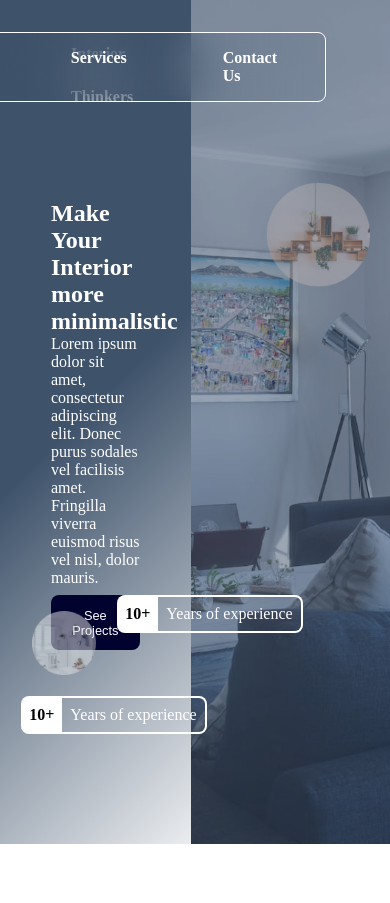
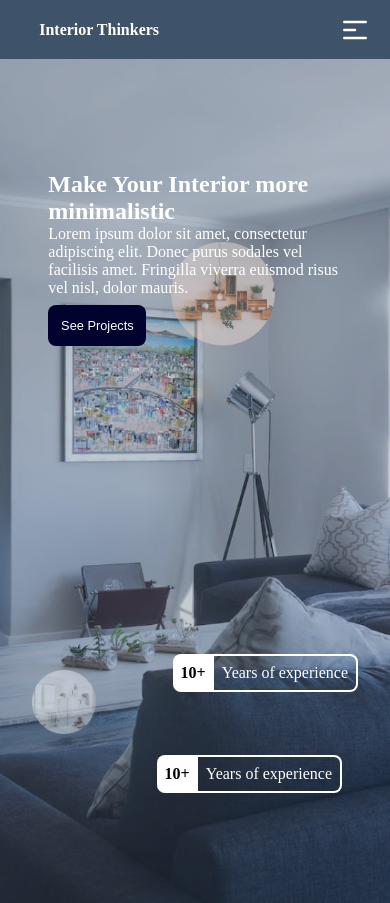
Before and after one commit to Habidoye97/responsive-hero-page, a React (Create React App) app: page / in a window 390 px wide. Before the commit the page ends 844 px from the top, so only its background shows below. Built offline with nearby package versions, Linux system fonts and the light colour scheme.

Commit message:
Update app, navbar component and app.css and navbar.css file

```diff
--- a/src/App.css
+++ b/src/App.css
@@ -122,7 +122,7 @@
 
 .frame-container {
   position: absolute;
-  z-index: 5;
+  z-index: 1;
 }
 
 .first {
@@ -136,3 +136,42 @@
   right: -1rem;
 
 }
+
+@media screen and (max-width: 1024px) {
+
+  .header-right {
+    display: none;
+  }
+
+  .header-left {
+    background-image: url(./images/frame.png);
+    background-repeat: no-repeat;
+    background-size: cover;
+    background-position: center;
+  }
+
+  .first {
+    bottom: 25%;
+    right: 2rem;
+
+  }
+
+  .second {
+    bottom: 13%;
+    right: 3rem;
+
+  }
+   .interior-page-head {
+    width: 90%;
+    padding-top: 5rem;
+
+   }
+
+  .two {
+    display: none;
+  }
+
+  /* .logo_container {
+    display: none;
+  } */
+}
--- a/src/App.js
+++ b/src/App.js
@@ -5,7 +5,7 @@ function App() {
   return (
     <div className="header">
       <div className='header-left'>
-        <div className="logo_container">
+        <div className="logo_container two">
           <div className="logo"></div>
           <h1 className="logo_description">Interior Thinkers</h1>
         </div>
--- a/src/Components/Navbar.jsx
+++ b/src/Components/Navbar.jsx
@@ -1,21 +1,32 @@
-import React from 'react';
+import React, { useState } from 'react';
 import { links } from './Data';
-import './navbar.css'
+import './navbar.css';
+import {HiOutlineMenuAlt1} from 'react-icons/hi'
+import {MdOutlineClose} from 'react-icons/md'
 
 const Navbar = () => {
+
+  const [isShowing, NavIsShowing] = useState(false)
+
   return (
-    <div className={`'nav-links-container' `}>
-      <ul className='nav-links'>
+    <div className='nav-links-container'>
+      <div className="logo_container title">
+            <div className="logo"></div>
+            <h1 className="logo_description">Interior Thinkers</h1>
+      </div>
+      <ul className={`nav-links ${isShowing? '': 'show'}`}>
+
+
         {links.map((link, index) => {
           return (
-            <li className={link.name} key={index}>
+            <li className='nav-link-list' key={index}>
               {link.name}
             </li>
-          )
+          );
         })}
 
       </ul>
-
+      <button onClick={() => NavIsShowing(!isShowing)} className='btn-toggle'>{isShowing? <MdOutlineClose /> : <HiOutlineMenuAlt1 />}</button>
     </div>
   )
 }
--- a/src/Components/navbar.css
+++ b/src/Components/navbar.css
@@ -1,23 +1,27 @@
 .nav-links-container {
   display: flex;
+}
 
+.title {
+  display: none;
 }
 
 .nav-links {
   display: flex;
   position: fixed;
   top: 2rem;
-  right: 4rem;
-  z-index: 10;
+  right: 2rem;
+  z-index: 15;
   border-radius: .5rem;
   border: .1rem solid white;
   background: linear-gradient(90.82deg, rgba(62, 82, 106, 0.6) 1.7%, rgba(62, 82, 106, 0.1) 99.78%);
   backdrop-filter: blur(25px);
+  transition: all 0.5s ease-in-out;
 
 }
 
 .nav-links li {
-  padding: 1rem 3rem;
+  padding: 1rem 2.5rem;
   color: white;
   font-weight: 700;
   cursor: pointer;
@@ -26,3 +30,61 @@
 .nav-links li:hover {
   background-color: var(--button-bg);
 }
+
+.btn-toggle {
+  display: none;
+  background-color: transparent;
+}
+
+.btn-toggle svg {
+  color: white;
+  font-size: var(--big-font);
+}
+
+
+
+@media screen and (max-width: 1024px) {
+  .nav-links  {
+    display: none;
+    padding: 3rem 4rem;
+    width: 100%;
+    height: 100%;
+    display: block;
+    top: 3.8rem;
+    z-index: 2;
+    overflow-y: auto;
+    flex-direction: column;
+    transition: transform 0.3s ease-in-out, visibility 0.3s ease-in-out, -webkit-transform 0.3s ease-in-out;
+  }
+
+  .show {
+    display: flex;
+    transform: translateX(-100%);
+  }
+
+  .nav-links-container {
+    position: relative;
+    background-color: #3E526A;
+    height: fit-content;
+    justify-content: space-between;
+    padding: .5rem 1.2rem;
+    align-items: center;
+  }
+
+
+  .title {
+    /* position: absolute;
+    top: 0;
+    left: 0; */
+    display: flex;
+    z-index: 15;
+    color: white;
+  }
+
+  .btn-toggle {
+    display: flex;
+
+    z-index: 15;
+  }
+
+}
```
